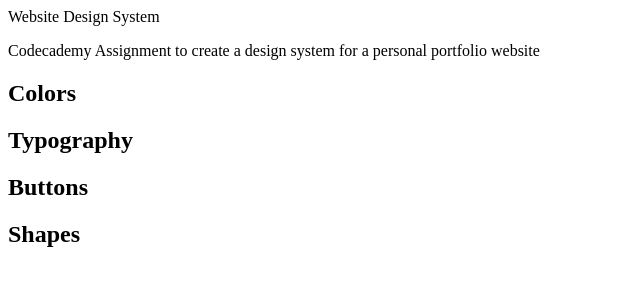
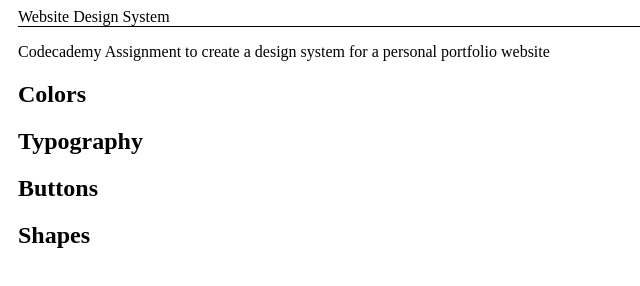
Before and after one commit to endlesshunger-design/Website-Style-Sheet, a plain HTML site: page index.html in a window 1280 px wide. Shown: the whole page, without its empty margins (0-640 px from the left). Drawn offline with Linux system fonts and the light colour scheme; files that its build step writes are made by us from their sources.

Commit message:
content add

```diff
--- a/index.html
+++ b/index.html
@@ -3,7 +3,7 @@
 
 <head>
   <title>Website Design System</title>
-  <link href="styles.css" rel="stylesheet" type="text/css">
+  <link href="endlesshunger-design/Website-Style-Sheet/style.css" rel="stylesheet" type="text/css">
   <link rel="preconnect" href="https://fonts.googleapis.com">
   <link rel="preconnect" href="https://fonts.gstatic.com" crossorigin>
   <link href="https://fonts.googleapis.com/css2?family=Inter:ital,opsz,wght@0,14..32,100..900;1,14..32,100..900&family=Open+Sans:ital,wght@0,300..800;1,300..800&family=Outfit:wght@100..900&display=swap" rel="stylesheet">
```
